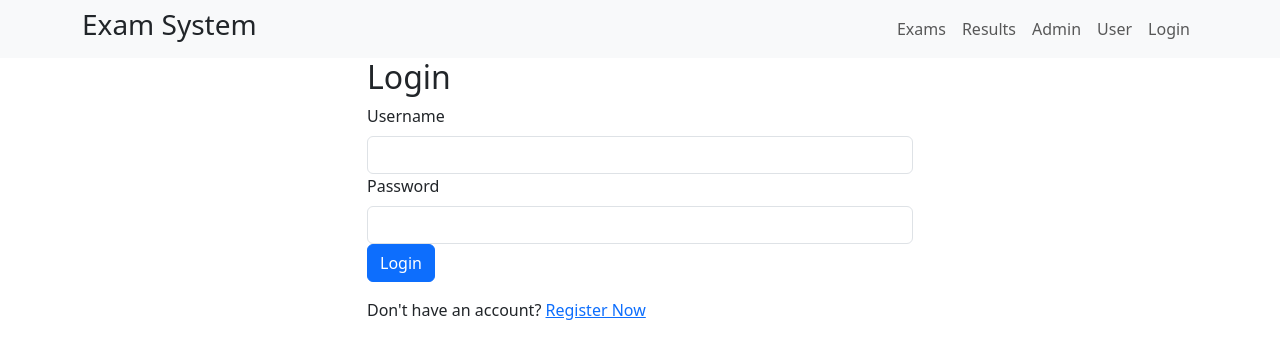
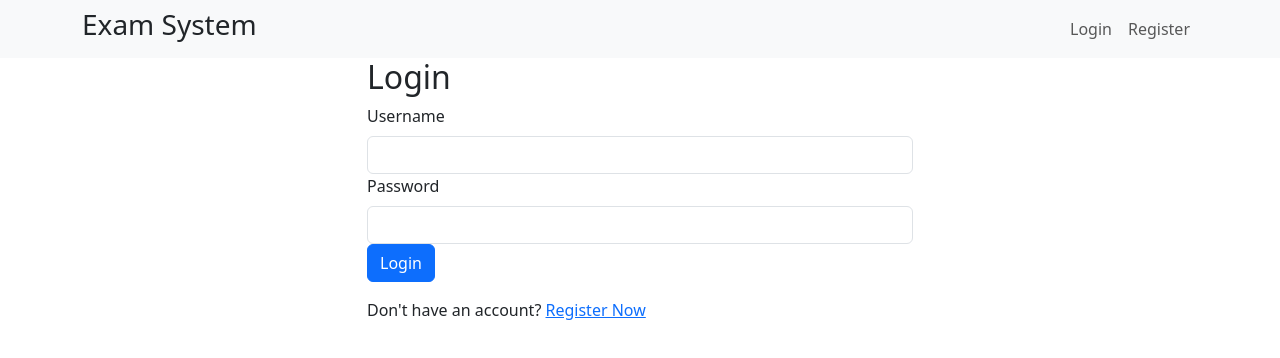
Before and after one commit to TalaatEysa/Exam-System-React-Project, a React (Create React App) app in the folder frontend/: page / in a window 1280 px wide. Shown: the top 358 px of the page. Built offline with nearby package versions, Linux system fonts and the light colour scheme.

Commit message:
modifying MyNav component to handle login logic

```diff
--- a/frontend/src/components/MyNav.jsx
+++ b/frontend/src/components/MyNav.jsx
@@ -24,6 +24,8 @@ export function MyNav() {
       <Container>
         <h3>Exam System</h3>
         <Nav className="ms-auto">
+          {isLoggedIn ? (
+            <>
               <NavLink
                 className={({ isActive }) =>
                   isActive ? 'text-success nav-link' : 'nav-link'
@@ -42,25 +44,26 @@ export function MyNav() {
               </NavLink>
               <NavLink
                 className={({ isActive }) =>
+                  isActive ? 'text-primary nav-link' : 'nav-link'
+                }
+                to="/user"
+              >
+                User
+              </NavLink>
+              <NavLink
+                className={({ isActive }) =>
                   isActive ? 'text-success nav-link' : 'nav-link'
                 }
                 to="/admin"
               >
                 Admin
               </NavLink>
-          <NavLink
-            className={({ isActive }) =>
-              isActive ? 'text-primary nav-link' : 'nav-link'
-            }
-            to="/user"
-          >
-            User
-          </NavLink>
-          {isLoggedIn ? (
               <Nav.Link className="nav-link" onClick={handleLogout}>
                 Logout
               </Nav.Link>
+            </>
           ) : (
+            <>
               <NavLink
                 className={({ isActive }) =>
                   isActive ? 'text-success nav-link' : 'nav-link'
@@ -69,11 +72,16 @@ export function MyNav() {
               >
                 Login
               </NavLink>
-
-
+              <NavLink
+                className={({ isActive }) =>
+                  isActive ? 'text-success nav-link' : 'nav-link'
+                }
+                to="/register"
+              >
+                Register
+              </NavLink>
+            </>
           )}
-
-
         </Nav>
       </Container>
     </Navbar>
```
Lines whose indentation alone changed are shown as unchanged.
